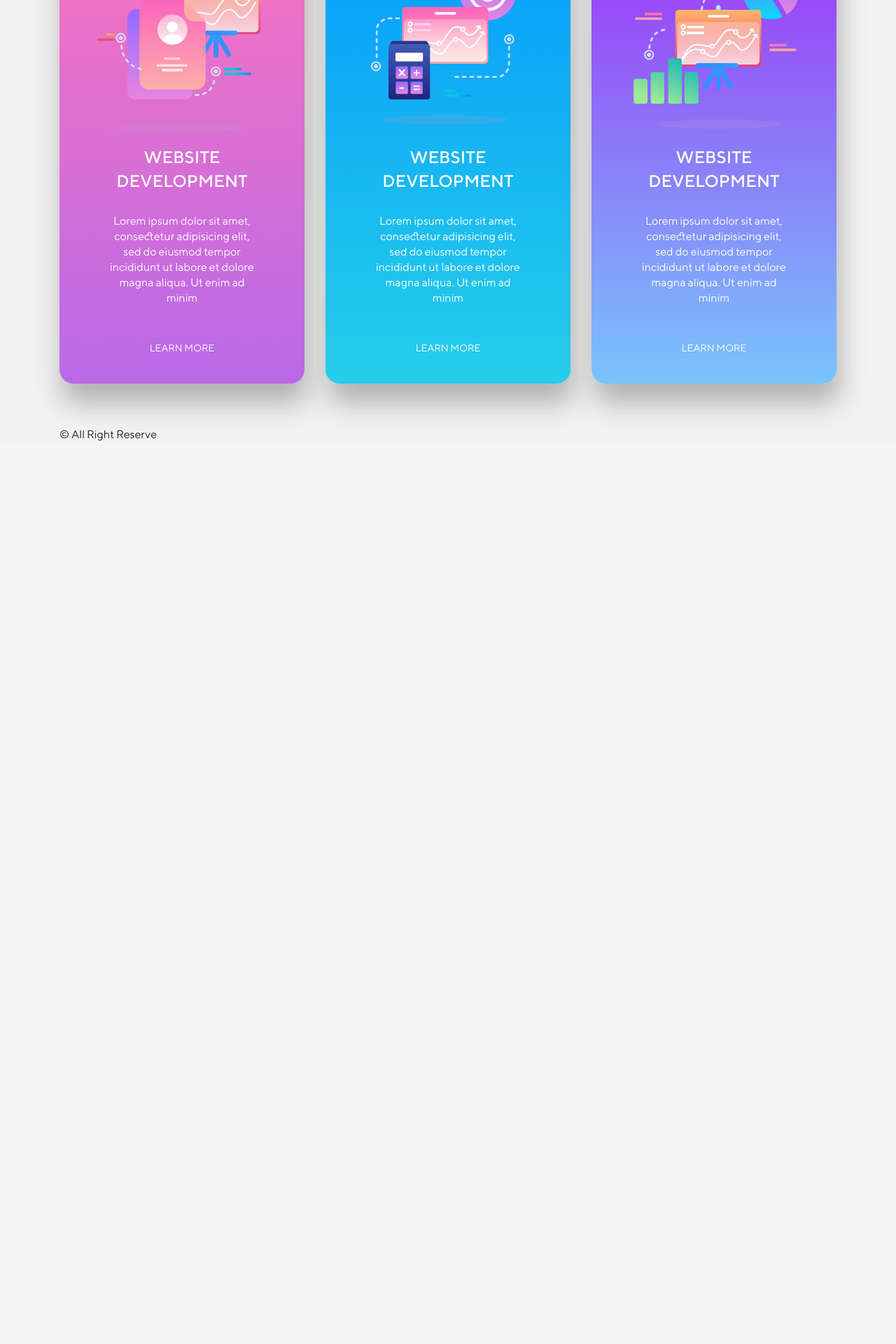
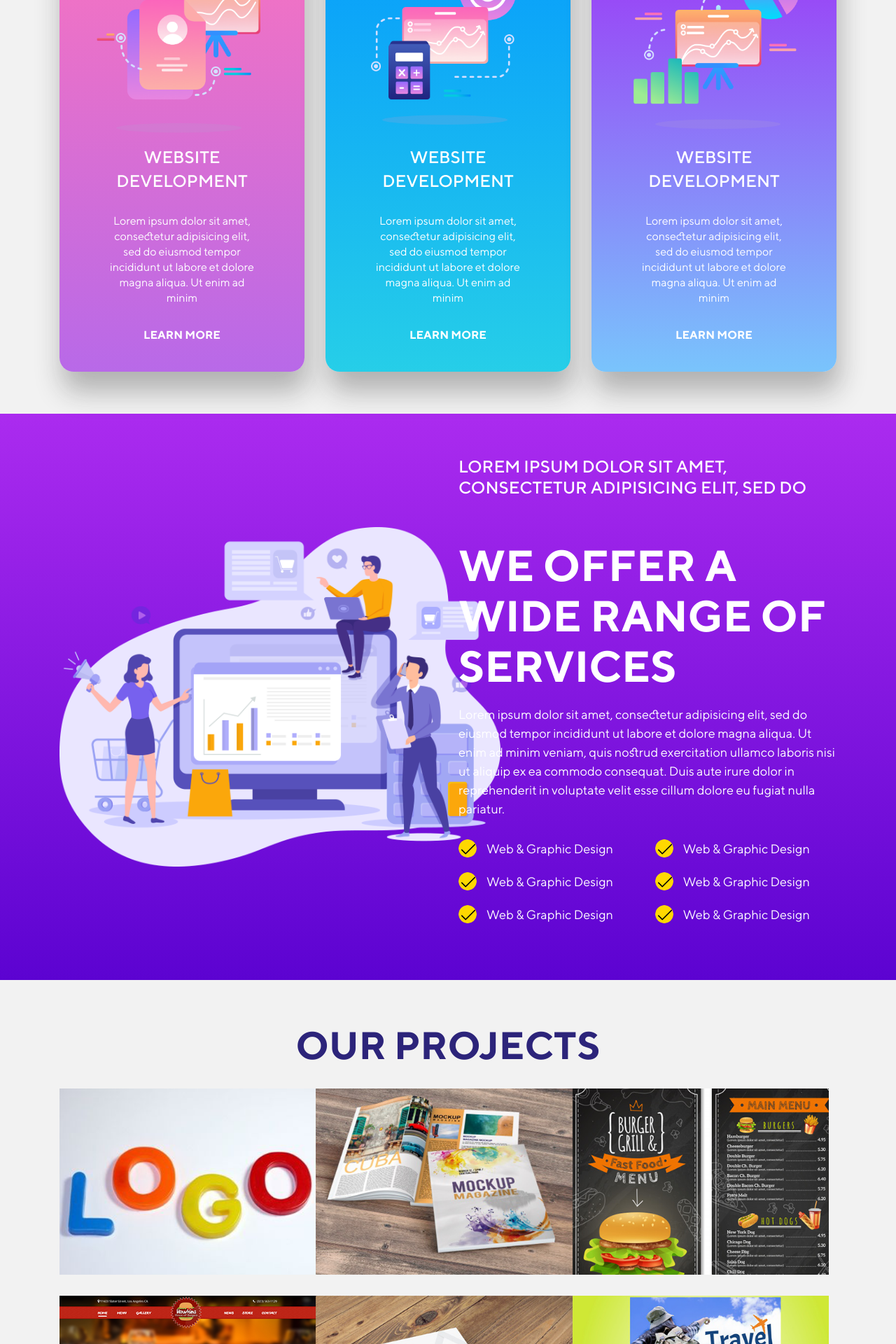
Before and after one commit to subhomoyprojects/dsm, a PHP site: page / in a window 1280 px wide. Shown: the part 1120-3040 px from the top of the page at 70% size. Before the commit the page ends 1750 px from the top, so only its background shows below. Run offline with PHP 8.4, Linux system fonts and the light colour scheme; some libraries are stand-ins or nearby versions.

Commit message:
inprogress work

```diff
--- a/index.html
+++ b/index.html
@@ -153,6 +153,126 @@
     </div>
   </section>
 
+  <section class="common-gap offer-wrapper">
+    <div class="container">
+      <div class="row">
+        <div class="col-md-6 offer-img">
+          <img src="images/offer-img.png" alt="Offer Image">
+        </div>
+        <div class="col-md-6 offer-text">
+          <p class="text-uppercase offer-sub">Lorem ipsum dolor sit amet, consectetur adipisicing elit, sed do</p>
+          <h2>we offer  a wide range of services</h2>
+          <p>Lorem ipsum dolor sit amet, consectetur adipisicing elit, sed do eiusmod tempor incididunt ut labore et dolore magna aliqua. Ut enim ad minim veniam, quis nostrud exercitation ullamco laboris nisi ut aliquip ex ea commodo consequat. Duis aute irure dolor in reprehenderit in voluptate velit esse cillum dolore eu fugiat nulla pariatur. </p>
+          <ul>
+            <li>Web & Graphic Design</li>
+            <li>Web & Graphic Design</li>
+            <li>Web & Graphic Design</li>
+            <li>Web & Graphic Design</li>
+            <li>Web & Graphic Design</li>
+            <li>Web & Graphic Design</li>
+          </ul>
+        </div>
+      </div>
+    </div>
+  </section>
+
+  <section class="common-gap projects-wrapper">
+    <div class="container">
+      <div class="row">
+        <div class="col-12">
+          <h2>Our Projects</h2>
+        </div>
+      </div>
+      <div class="row">
+        <div class="col-sm-12 projects-controller">
+          <ul class="protfolio-holder">
+            <li><a href="#"><img src="images/protfolio1.png" alt="Protfolio"></a></li>
+            <li><a href="#"><img src="images/protfolio2.png" alt="Protfolio"></a></li>
+            <li><a href="#"><img src="images/protfolio3.png" alt="Protfolio"></a></li>
+            <li><a href="#"><img src="images/protfolio4.png" alt="Protfolio"></a></li>
+            <li><a href="#"><img src="images/protfolio5.png" alt="Protfolio"></a></li>
+            <li><a href="#"><img src="images/protfolio6.png" alt="Protfolio"></a></li>
+          </ul>
+          <div class="text-center"><a href="#" class="common-btn radius-20 uppercase">View All Projects</a></div>
+        </div>
+      </div>
+    </div>
+  </section>
+
+  <section class="common-gap pricing-wrapper">
+    <div class="container">
+      <div class="row">
+        <div class="col-12">
+          <h2>our service plan</h2>
+        </div>
+      </div>
+      <div class="row">
+        <div class="col-lg-10 offset-lg-1">
+          <div class="row">
+            <div class="col-sm-4">
+              <div class="dev-card pricing-card">
+                <div class="img-holder"><img src="images/pricing1.png" alt="Dev Image"></div>
+                <div class="dev-content-holder">
+                  <h3>Business</h3>
+                  <h4 class="price"><sup>$</sup>299</h4>
+                  <p>Lorem ipsum dolor sit amet, consectetur adipisicing elit,</p>
+                  <a href="#" class="learn-more">Learn More</a>
+                </div>
+              </div>
+            </div>
+            <div class="col-sm-4">
+              <div class="dev-card pricing-card">
+                <div class="img-holder"><img src="images/pricing2.png" alt="Dev Image"></div>
+                <div class="dev-content-holder">
+                  <h3>Business</h3>
+                  <h4 class="price"><sup>$</sup>399</h4>
+                  <p>Lorem ipsum dolor sit amet, consectetur adipisicing elit,</p>
+                  <a href="#" class="learn-more">Learn More</a>
+                </div>
+              </div>
+            </div>
+            <div class="col-sm-4">
+              <div class="dev-card pricing-card">
+                <div class="img-holder"><img src="images/pricing3.png" alt="Dev Image"></div>
+                <div class="dev-content-holder">
+                  <h3>Premium</h3>
+                  <h4 class="price"><sup>$</sup>599</h4>
+                  <p>Lorem ipsum dolor sit amet, consectetur adipisicing elit,</p>
+                  <a href="#" class="learn-more">Learn More</a>
+                </div>
+              </div>
+            </div>
+          </div>
+        </div>
+      </div>
+    </div>
+  </section>
+
+  <section class="working-process-wrapper">
+    <div class="container">
+      <div class="row">
+        <div class="col-12 prcess-flow">
+          <h2>Our Working Process</h2>
+          <p>Lorem ipsum dolor sit amet, consectetur adipisicing elit, sed do eiusmod tempor incididunt ut labore et dolore magna aliqua. Ut enim ad minim veniam, quis nostrud exercitation ullamco laboris nisi ut aliquip ex ea commodo consequat. Duis aute irure dolor in reprehenderit in voluptate velit esse cillum dolore eu fugiat nulla pariatur. Excepteur sint occaecat cupidatat non proident, sunt in culpa qui officia deserunt mollit anim id est laborum. Sed ut perspiciatis unde omnis iste natus error sit voluptatem accusantium dolor</p>
+        </div>
+      </div>
+      <div class="row process-flow">
+        <div class="col-sm-3">
+          <figure class="work-process-holder">
+            <span class="icon-holder"><img src="images/process-1.png" alt="Process"></span>
+            <figcaption>
+              <h4>Sketch</h4>
+              <p>Lorem ipsum dolor sit amet, consectetur adipisicing elit,</p>
+            </figcaption>
+          </figure>
+        </div>
+        <div class="col-sm-3"></div>
+        <div class="col-sm-3"></div>
+        <div class="col-sm-3"></div>
+      </div>
+    </div>
+  </section>
+
   <footer class="footer-wrapper">
     <div class="footer-main">
       <div class="container">
--- a/style.css
+++ b/style.css
@@ -128,12 +128,12 @@ a:focus,button:focus {outline: 0;}
 .common-btn.radius-10{ border-radius:10px; -webkit-border-radius:10px; -moz-border-radius:10px; -ms-border-radius:10px; -o-border-radius:10px; }
 .common-btn.radius-20{ border-radius:20px; -webkit-border-radius:20px; -moz-border-radius:20px; -ms-border-radius:20px; -o-border-radius:20px; }
 h1{font-size: 55px;line-height: 65px;}
-h2{font-size: 50px; line-height: 60px;}
+h2{font-size: 55px; line-height: 65px; font-weight: bold;}
 h3{font-size: 24px;line-height: 34px;}
 ul{list-style-type: none;}
 ul li{padding-left:15px;position: relative;}
-ul li::before{ position: absolute; width:7px; height: 7px; background-color: #d264f8; top:2px; left:0; content: ''; border-radius: 100%; -webkit-border-radius: 100%; -moz-border-radius: 100%; -ms-border-radius: 100%; -o-border-radius: 100%; }
-.learn-more{font-size: 14px; font-weight: normal;}
+ul li::before{ position: absolute; width:7px; height: 7px; background-color: #d264f8; top:8px; left:0; content: ''; border-radius: 100%; -webkit-border-radius: 100%; -moz-border-radius: 100%; -ms-border-radius: 100%; -o-border-radius: 100%; }
+.learn-more{font-size: 16px; font-weight: bold;}
 
 
 
@@ -149,7 +149,9 @@ ul li::before{ position: absolute; width:7px; height: 7px; background-color: #d2
     display: inline-block;
     margin-right:38px;
     text-align: center;
+    padding:0;
 }
+.header-social-controller li::before{display: none;}
 .header-social-controller li:last-child{
     margin-right: 0;
 }
@@ -293,7 +295,7 @@ ul li::before{ position: absolute; width:7px; height: 7px; background-color: #d2
 .dev-content-holder .learn-more{
     color:#fff;
     text-transform: uppercase;
-    margin:30px 0 0;
+    margin:10px 0 0;
 }
 .pink-card{
     background:linear-gradient(0deg, #b869e8, #fb74be);
@@ -304,8 +306,155 @@ ul li::before{ position: absolute; width:7px; height: 7px; background-color: #d2
 .violet-card{
     background:linear-gradient(0deg, #79c4fc, #9f2ef5);
 }
-
-
-
+/*---*/
+.offer-wrapper{
+    background: linear-gradient(0deg, #5c03d1, #ab2bef);
+    color:#fff;
+}
+.offer-text .offer-sub{
+    font-size: 24px;
+    font-weight: 500;
+    margin-bottom: 60px;
+    line-height: 30px;
+    max-width: 500px;
+}
+.offer-text h2{
+    text-transform: uppercase;
+    font-size: 62px;
+    font-weight: bold;
+    line-height: 72px;
+}
+.offer-text p:not(.offer-sub){
+    font-size: 18px;
+}
+.offer-text li:before{
+    content: "";
+    background: url(./images/tick.png) no-repeat;
+    background-size: 26px auto;
+    width:26px;
+    height: 26px;
+    top:0;
+}
+.offer-text ul{
+    margin-top: 30px;
+    display: flex;
+    flex-wrap: wrap;
+    justify-content: space-between;
+    max-width: 580px;
+}
+.offer-text li{
+    padding-left:40px;
+    flex: 0 0 48%;
+    max-width: 48%;
+    margin-bottom: 20px;
+    font-size: 18px;
+}
+.offer-img{
+    display: flex;
+    align-items: center;
+}
+.offer-img img{
+    max-width: 630px;
+    margin: 0 auto;
+}
+/*---*/
+.protfolio-holder{
+    display: flex;
+    flex-wrap: wrap;
+    -ms-flex-wrap: wrap;
+}
+.protfolio-holder li{
+    flex: 0 0 33.33%;
+    max-width: 33%;
+    margin-bottom: 30px;
+    padding-left: 0;
+    max-height: 340px;
+    overflow: hidden;
+}
+.protfolio-holder li a{
+    display: block;
+    height: 100%;
+}
+.protfolio-holder li img{
+    max-height: 100%;
+    height: 100%;
+}
+.protfolio-holder li::before{
+    display: none;
+}
+.projects-wrapper h2{
+    text-transform: uppercase;
+    color:#2c247a;
+    margin-bottom: 30px;
+    text-align: center;
+}
+.projects-controller .common-btn{
+    margin-top:30px;
+}
+/*--*/
+.pricing-wrapper{
+    background:url(./images/pricing.svg) no-repeat;
+    background-size: cover;
+    padding:150px 0;
+    color:#fff;
+}
+.pricing-wrapper h2{
+    text-transform: uppercase;
+    margin: 70px 0 30px;
+    text-align: center;
+}
+.pricing-card{
+    background:linear-gradient(0deg, #f906f0,  #5d1be6);
+    width:92%;
+    margin: 0 auto;
+}
+.pricing-card h3{
+    font-size: 30px;
+}
+.pricing-card h4{
+    font-size: 60px;
+    font-weight: 800;
+}
+.pricing-card .dev-content-holder{
+    padding: 0;
+}
+/*--*/
+.prcess-flow{
+    color:#2c247a;
+    text-align: center;
+}
+.prcess-flow h2{
+    text-transform: uppercase;
+}
+.prcess-flow p{
+    font-size: 18px;
+    line-height: 28px;
+    max-width: 80%;
+    margin: 0 auto;
+}
+.work-process-holder span{
+    width:192px;
+    height: 192px;
+    border-radius: 100%;
+    -webkit-border-radius: 100%;
+    -moz-border-radius: 100%;
+    -ms-border-radius: 100%;
+    -o-border-radius: 100%;
+    overflow: hidden;
+    box-shadow:0 0 5px rgba(28,26,26,0.4);
+}
+.work-process-holder h4{
+    color:#1f2f40;
+    font-weight:bold;
+    text-transform: capitalize;
+    font-size: 22px;
+}
+.work-process-holder{
+    text-align:center;
+}
+.work-process-holder p{
+    font-size: 18px;
+    color:#1f2f40;
+}
 
 /* home End */
```
Also changed, not shown: images/offer-img.png (added), images/pricing.svg (added), images/pricing1.png (added), images/pricing2.png (added), images/pricing3.png (added), images/process-1.png (added), images/process-2.png (added), images/process-3.png (added), images/process-4.png (added), images/process.svg (added), images/protfolio1.png (added), images/protfolio2.png (added), images/protfolio3.png (added), images/protfolio4.png (added), 3 more files.
